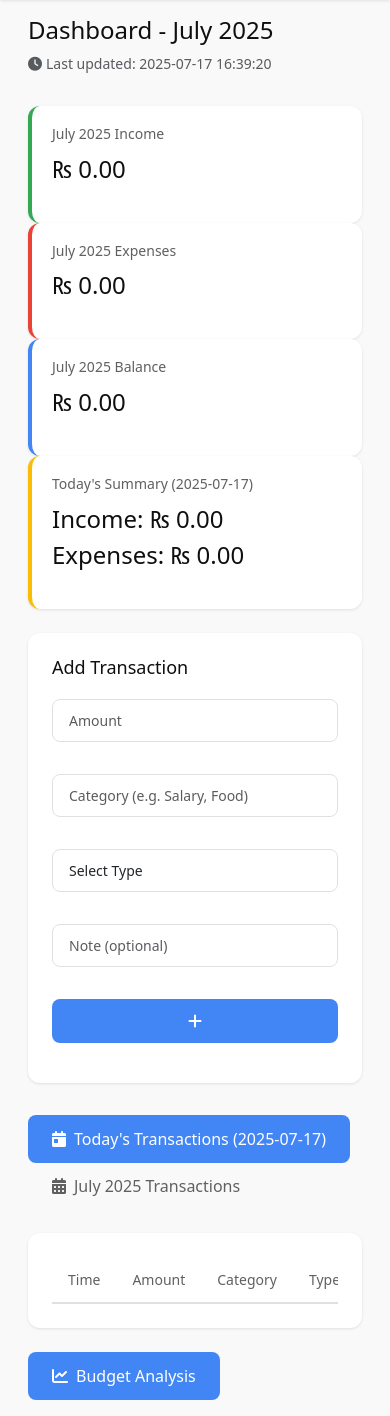
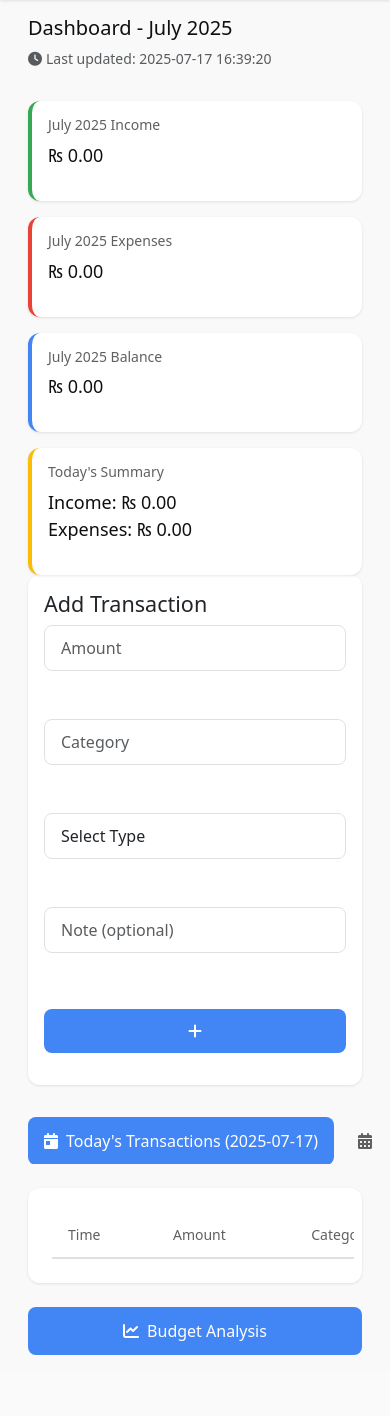
Before and after one commit to Yalson-Shrestha/BudgetMate, a Flask app: page /dashboard in a window 390 px wide. Shown: the part 56-1472 px from the top of the page. After the commit the page ends 1411 px from the top, so only its background shows below. Run offline with Flask 3, Linux system fonts and the light colour scheme; a user stored in the database is signed in; tables that the repository leaves empty hold one stand-in row (values such as "Sample post"); lists and menus that the app fills with data are empty.

Commit message:
Convert to PWA

```diff
--- a/app/templates/base.html
+++ b/app/templates/base.html
@@ -3,6 +3,19 @@
 <head>
     <meta charset="UTF-8">
     <meta name="viewport" content="width=device-width, initial-scale=1.0">
+    <meta name="theme-color" content="#4285f4">
+    <meta name="description" content="BudgetMate - Your personal finance companion for tracking expenses and managing budgets">
+
+    <!-- PWA Meta Tags -->
+    <link rel="manifest" href="{{ url_for('static', filename='manifest.json') }}">
+    <link rel="apple-touch-icon" href="{{ url_for('static', filename='icons/apple-touch-icon.png') }}">
+    <link rel="icon" type="image/png" sizes="32x32" href="{{ url_for('static', filename='icons/favicon-32x32.png') }}">
+    <link rel="icon" type="image/png" sizes="16x16" href="{{ url_for('static', filename='icons/favicon-16x16.png') }}">
+    <link rel="shortcut icon" href="{{ url_for('static', filename='icons/favicon.ico') }}">
+    <meta name="apple-mobile-web-app-capable" content="yes">
+    <meta name="apple-mobile-web-app-status-bar-style" content="black">
+    <meta name="apple-mobile-web-app-title" content="BudgetMate">
+
     <title>BudgetMate</title>
     <link href="https://cdn.jsdelivr.net/npm/bootstrap@5.3.0/dist/css/bootstrap.min.css" rel="stylesheet">
     <link rel="stylesheet" href="https://cdnjs.cloudflare.com/ajax/libs/font-awesome/6.0.0/css/all.min.css">
@@ -177,6 +190,59 @@
             }
         }
     </style>
+
+    <!-- Add PWA Installation Prompt -->
+    <div id="pwa-install-prompt" class="position-fixed bottom-0 start-50 translate-middle-x p-3" style="display: none; z-index: 1050;">
+        <div class="toast show" role="alert" aria-live="assertive" aria-atomic="true">
+            <div class="toast-header">
+                <strong class="me-auto">Install BudgetMate</strong>
+                <button type="button" class="btn-close" data-bs-dismiss="toast" aria-label="Close"></button>
+            </div>
+            <div class="toast-body">
+                Install BudgetMate on your device for quick and easy access when you're on the go.
+                <div class="mt-2 pt-2 border-top">
+                    <button type="button" class="btn btn-primary btn-sm" id="pwa-install-button">Install</button>
+                    <button type="button" class="btn btn-secondary btn-sm" data-bs-dismiss="toast">Not now</button>
+                </div>
+            </div>
+        </div>
+    </div>
+
+    <!-- Service Worker Registration -->
+    <script>
+        if ('serviceWorker' in navigator) {
+            window.addEventListener('load', () => {
+                navigator.serviceWorker.register('/static/sw.js')
+                    .then(registration => {
+                        console.log('ServiceWorker registration successful');
+                    })
+                    .catch(err => {
+                        console.log('ServiceWorker registration failed: ', err);
+                    });
+            });
+        }
+
+        // PWA Installation Prompt
+        let deferredPrompt;
+        const installPrompt = document.getElementById('pwa-install-prompt');
+        const installButton = document.getElementById('pwa-install-button');
+
+        window.addEventListener('beforeinstallprompt', (e) => {
+            e.preventDefault();
+            deferredPrompt = e;
+            installPrompt.style.display = 'block';
+        });
+
+        installButton.addEventListener('click', async () => {
+            if (deferredPrompt) {
+                deferredPrompt.prompt();
+                const { outcome } = await deferredPrompt.userChoice;
+                console.log(`User response to the install prompt: ${outcome}`);
+                deferredPrompt = null;
+                installPrompt.style.display = 'none';
+            }
+        });
+    </script>
 </head>
 <body>
     <!-- Sidebar -->
--- a/app/templates/dashboard.html
+++ b/app/templates/dashboard.html
@@ -27,6 +27,7 @@
         box-shadow: 0 1px 3px rgba(0,0,0,0.1);
         transition: transform 0.2s, box-shadow 0.2s;
         border: none;
+        margin-bottom: 16px;
     }
 
     .summary-card:hover {
@@ -46,6 +47,7 @@
         font-weight: 500;
         color: #0f0f0f;
         margin: 0;
+        word-break: break-word;
     }
 
     .summary-card.income { border-left: 4px solid #34a853; }
@@ -61,11 +63,8 @@
         box-shadow: 0 1px 3px rgba(0,0,0,0.1);
     }
 
-    .transaction-form h4 {
-        font-size: 18px;
-        font-weight: 500;
-        color: #0f0f0f;
-        margin-bottom: 20px;
+    .transaction-form .form-group {
+        margin-bottom: 16px;
     }
 
     .form-control {
@@ -187,17 +186,79 @@
         margin-right: 8px;
     }
 
+    .table-responsive {
+        margin: 0 -24px;
+        padding: 0 24px;
+        overflow-x: auto;
+        -webkit-overflow-scrolling: touch;
+    }
+
+    .table {
+        min-width: 600px;
+    }
+
     @media (max-width: 768px) {
         .dashboard-container {
             padding: 16px;
         }
 
-        .summary-card {
-            margin-bottom: 16px;
+        .transaction-form {
+            padding: 16px;
         }
 
         .transaction-form .row > div {
             margin-bottom: 16px;
+        }
+
+        .transaction-form .btn-primary {
+            width: 100%;
+            margin-top: 8px;
+        }
+
+        .nav-tabs {
+            flex-wrap: nowrap;
+            overflow-x: auto;
+            -webkit-overflow-scrolling: touch;
+            margin: 0 -16px 24px -16px;
+            padding: 0 16px;
+        }
+
+        .nav-tabs .nav-link {
+            white-space: nowrap;
+            padding: 12px 16px;
+        }
+
+        .table-responsive {
+            margin: 0 -16px;
+            padding: 0 16px;
+        }
+
+        .summary-card .card-value {
+            font-size: 20px;
+        }
+
+        .analysis-button {
+            width: 100%;
+            text-align: center;
+            justify-content: center;
+        }
+    }
+
+    @media (max-width: 576px) {
+        .dashboard-header h2 {
+            font-size: 20px;
+        }
+
+        .summary-card {
+            padding: 16px;
+        }
+
+        .summary-card .card-value {
+            font-size: 18px;
+        }
+
+        .transaction-form .form-control {
+            font-size: 16px; /* Prevents zoom on iOS */
         }
     }
 </style>
@@ -211,28 +272,28 @@
     </div>
 
     <!-- Monthly Summary Cards -->
-    <div class="row mb-4">
-        <div class="col-md-3">
+    <div class="row g-3">
+        <div class="col-12 col-sm-6 col-md-3">
             <div class="summary-card income">
                 <h5 class="card-title">{{ current_month }} Income</h5>
                 <p class="card-value">₨ {{ "%.2f"|format(monthly_income) }}</p>
             </div>
         </div>
-        <div class="col-md-3">
+        <div class="col-12 col-sm-6 col-md-3">
             <div class="summary-card expenses">
                 <h5 class="card-title">{{ current_month }} Expenses</h5>
                 <p class="card-value">₨ {{ "%.2f"|format(monthly_expenses) }}</p>
             </div>
         </div>
-        <div class="col-md-3">
+        <div class="col-12 col-sm-6 col-md-3">
             <div class="summary-card balance">
                 <h5 class="card-title">{{ current_month }} Balance</h5>
                 <p class="card-value">₨ {{ "%.2f"|format(monthly_balance) }}</p>
             </div>
         </div>
-        <div class="col-md-3">
+        <div class="col-12 col-sm-6 col-md-3">
             <div class="summary-card daily">
-                <h5 class="card-title">Today's Summary ({{ today.strftime('%Y-%m-%d') }})</h5>
+                <h5 class="card-title">Today's Summary</h5>
                 <p class="card-value">
                     Income: ₨ {{ "%.2f"|format(daily_income) }}<br>
                     Expenses: ₨ {{ "%.2f"|format(daily_expenses) }}
@@ -246,23 +307,31 @@
         <h4>Add Transaction</h4>
         <form method="POST" action="{{ url_for('main.add_transaction') }}">
             <div class="row g-3">
-                <div class="col-md-3">
+                <div class="col-12 col-sm-6 col-md-3">
+                    <div class="form-group">
                         <input type="number" step="0.01" name="amount" class="form-control" placeholder="Amount" required>
                     </div>
-                <div class="col-md-3">
-                    <input type="text" name="category" class="form-control" placeholder="Category (e.g. Salary, Food)" required>
                 </div>
-                <div class="col-md-2">
+                <div class="col-12 col-sm-6 col-md-3">
+                    <div class="form-group">
+                        <input type="text" name="category" class="form-control" placeholder="Category" required>
+                    </div>
+                </div>
+                <div class="col-12 col-sm-6 col-md-2">
+                    <div class="form-group">
                         <select name="type" class="form-control" required>
                             <option value="">Select Type</option>
                             <option value="income">Income</option>
                             <option value="expense">Expense</option>
                         </select>
                     </div>
-                <div class="col-md-3">
+                </div>
+                <div class="col-12 col-sm-6 col-md-3">
+                    <div class="form-group">
                         <input type="text" name="note" class="form-control" placeholder="Note (optional)">
                     </div>
-                <div class="col-md-1">
+                </div>
+                <div class="col-12 col-md-1">
                     <button type="submit" class="btn btn-primary w-100">
                         <i class="fas fa-plus"></i>
                     </button>
```
Also changed, not shown: app/static/sw.js (added, +75 -0 lines), app/static/icons/android-chrome-192x192.png (added), app/static/icons/android-chrome-512x512.png (added), app/static/icons/apple-touch-icon.png (added), app/static/icons/favicon-16x16.png (added), app/static/icons/favicon-32x32.png (added), app/static/icons/favicon.ico (added), app/static/icons/site.webmanifest (added), app/static/manifest.json (added), static/styles.css (deleted), 2 other files. Lines whose indentation alone changed are shown as unchanged.
